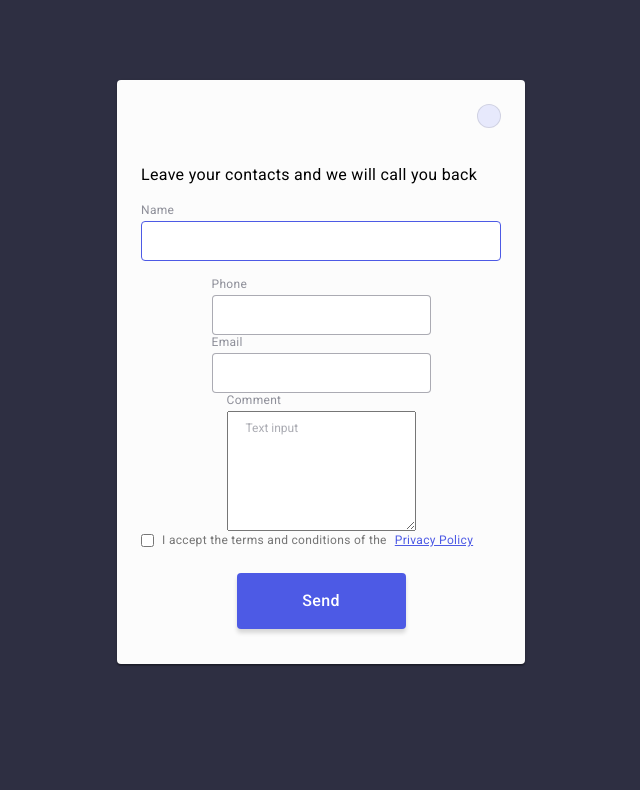
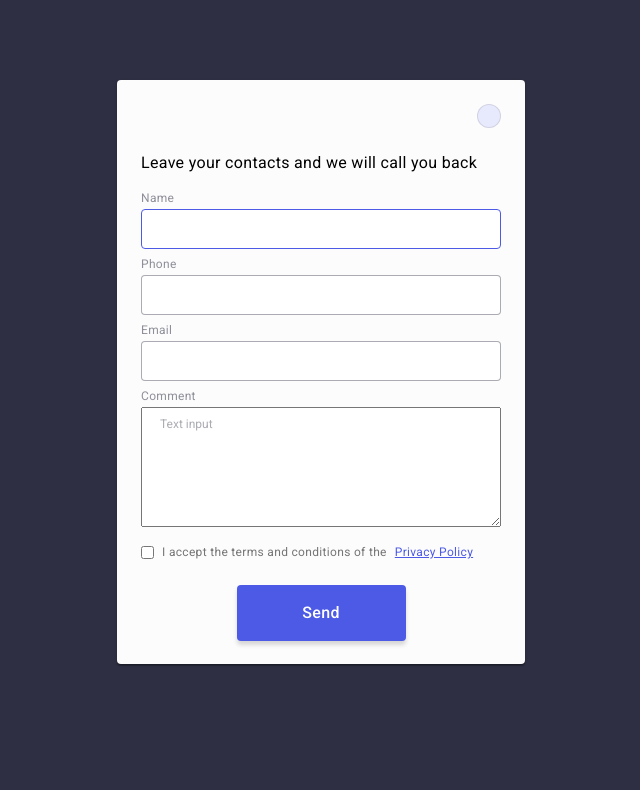
Before and after one commit to RocketReact/goit-markup-hw-05, a website built with Vite: page index.html in a window 1280 px wide. Shown: the top 790 px of the page, without its empty margins (399-1039 px from the left). Built offline with nearby package versions, Linux system fonts and the light colour scheme.

Commit message:
fix margin

```diff
--- a/css/style.css
+++ b/css/style.css
@@ -521,9 +521,9 @@ img {
   display: flex;
   flex-direction: column;
   width: 360px;
-  gap: 8px;
   border-radius: 4px;
-  margin: 16px 24px;
+  margin-bottom: 8px;
+
 }
 .input-label {
   display: flex;
@@ -550,6 +550,7 @@ img {
 .modal-title {
   width: 360px;
   margin-top: 72px;
+  margin-bottom: 16px;
 }
 .textarea-modal {
   max-height: 120px;
@@ -602,9 +603,11 @@ img {
   gap: 8px;
   color: var(--grey-middle);
   width: 360px;
+  margin-top: 8px;
 }
 .checkbox-input {
   color: var(--grey-opacity-40);
+
 }
 .privacy-policy-link {
   text-decoration: underline solid var(--blue);
--- a/index.html
+++ b/index.html
@@ -514,7 +514,7 @@
             </span>
           </label>
         </span>
-
+        <span class="inputs">
         <label class="input-label">
           <span class="input-label-title">Phone</span>
           <span class="input-wrapper">
@@ -529,7 +529,8 @@
             </svg>
           </span>
         </label>
-
+        </span>
+        <span class="inputs">
         <label class="input-label">
           <span class="input-label-title">Email</span>
           <span class="input-wrapper">
@@ -539,7 +540,8 @@
             </svg>
           </span>
         </label>
-
+        </span>
+        <span class="inputs">
         <label class="input-label">
           <span class="input-label-title">Comment</span>
           <textarea
@@ -549,6 +551,7 @@
             name="comment"
           ></textarea>
         </label>
+        </span>
 
         <label class="checkbox-label">
           <input class="checkbox-input" type="checkbox" value="accept" />
```
